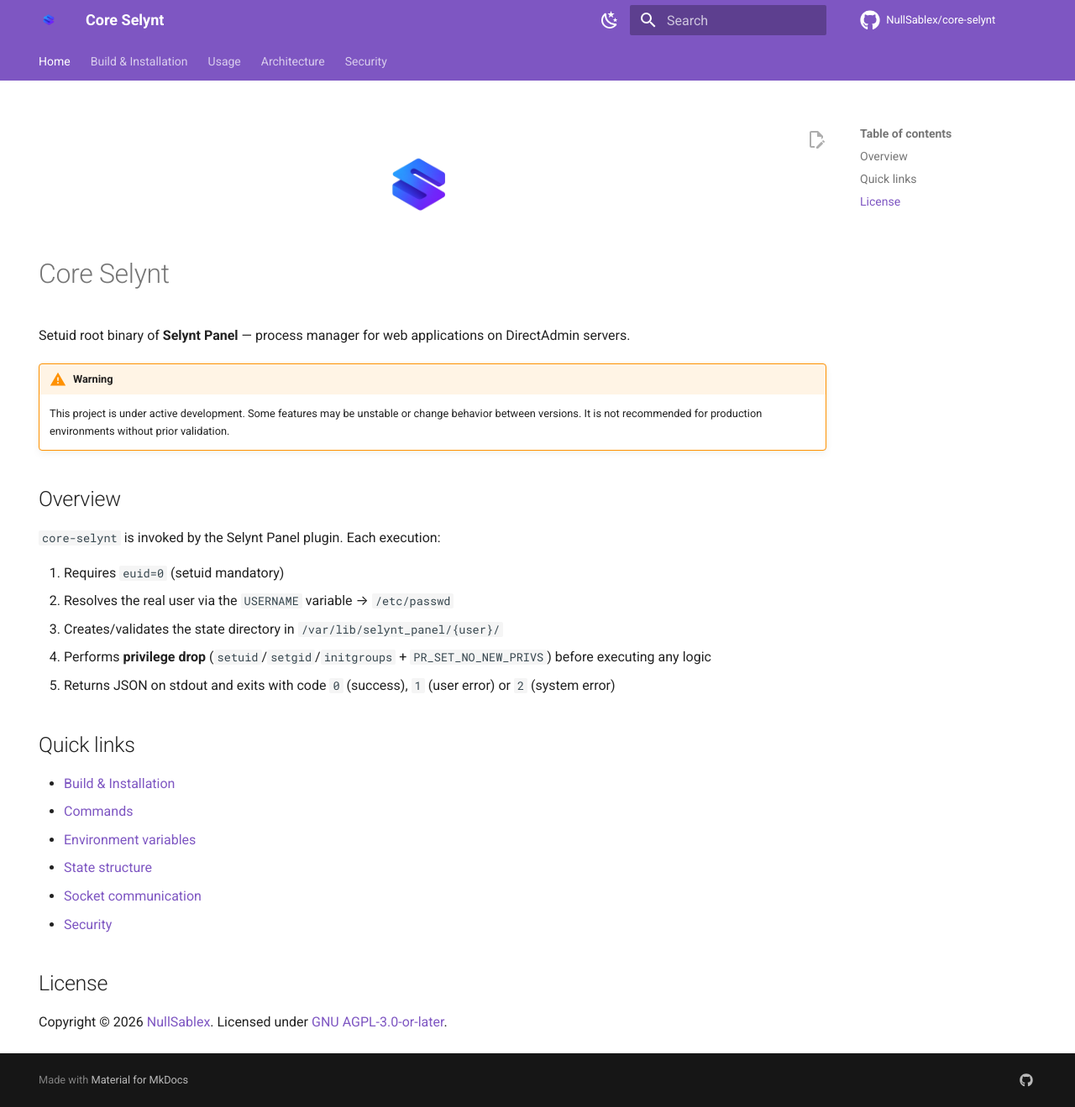
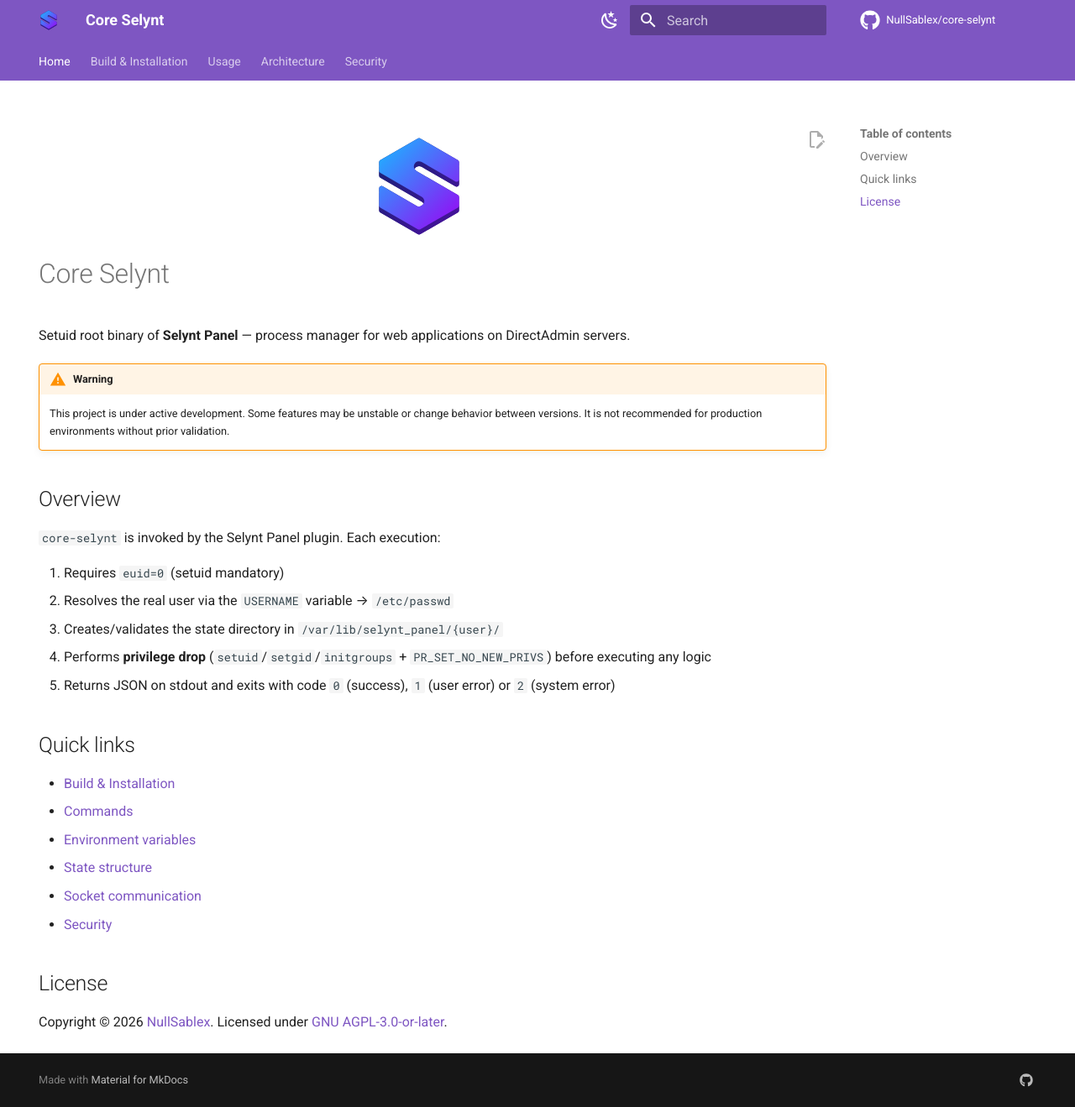
Before and after one commit to NullSablex/core-selynt, an MkDocs documentation site: the page built from docs/index.md, in a window 1280 px wide and 1319 px high. Shown: the whole window at 84% size. Built offline with MkDocs 1.6.1 and Material for MkDocs 9.7.7, drawn with Linux system fonts in a browser that asks for light colours; comment, search, counter and statistics services are not loaded.

Commit message:
Troca o logotipo pela versão nova, em SVG (#41)
* Troca o logotipo pela versão nova, em SVG

O README e a documentação passam a usar logo.svg no lugar do logo.png.

* Recorta o viewBox do logotipo para o desenho ocupar o quadro

O SVG tinha o desenho no centro de um quadro de 400 com muita margem, e
nos menus aparecia menor que os ícones vizinhos. O viewBox passa a ser o
quadrado de 256 em volta do desenho, com margem uniforme de cerca de 4%.

```diff
--- a/docs/index.md
+++ b/docs/index.md
@@ -4,7 +4,7 @@
 ---
 
 <p align="center">
-  <img src="assets/logo.png" alt="Selynt Panel" width="120" />
+  <img src="assets/logo.svg" alt="Selynt Panel" width="120" />
 </p>
 
 # Core Selynt
--- a/mkdocs.yml
+++ b/mkdocs.yml
@@ -9,8 +9,8 @@
 theme:
   name: material
   language: en
-  logo: assets/logo.png
-  favicon: assets/logo.png
+  logo: assets/logo.svg
+  favicon: assets/logo.svg
   palette:
     - media: "(prefers-color-scheme: light)"
       scheme: default
```
Also changed, not shown: README.md (+1 -1 lines), docs/assets/logo.png (deleted), docs/assets/logo.svg (added), img/logo.png (deleted), img/logo.svg (added).
